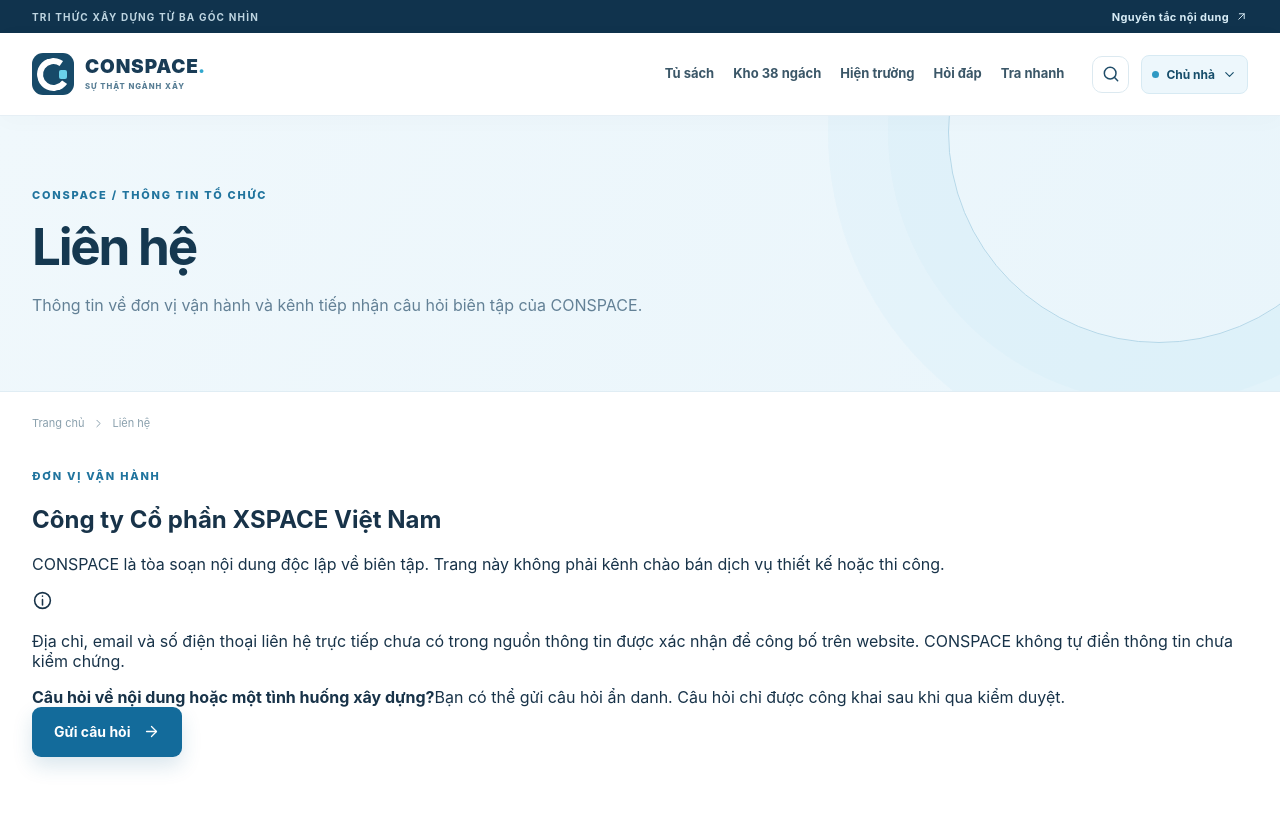
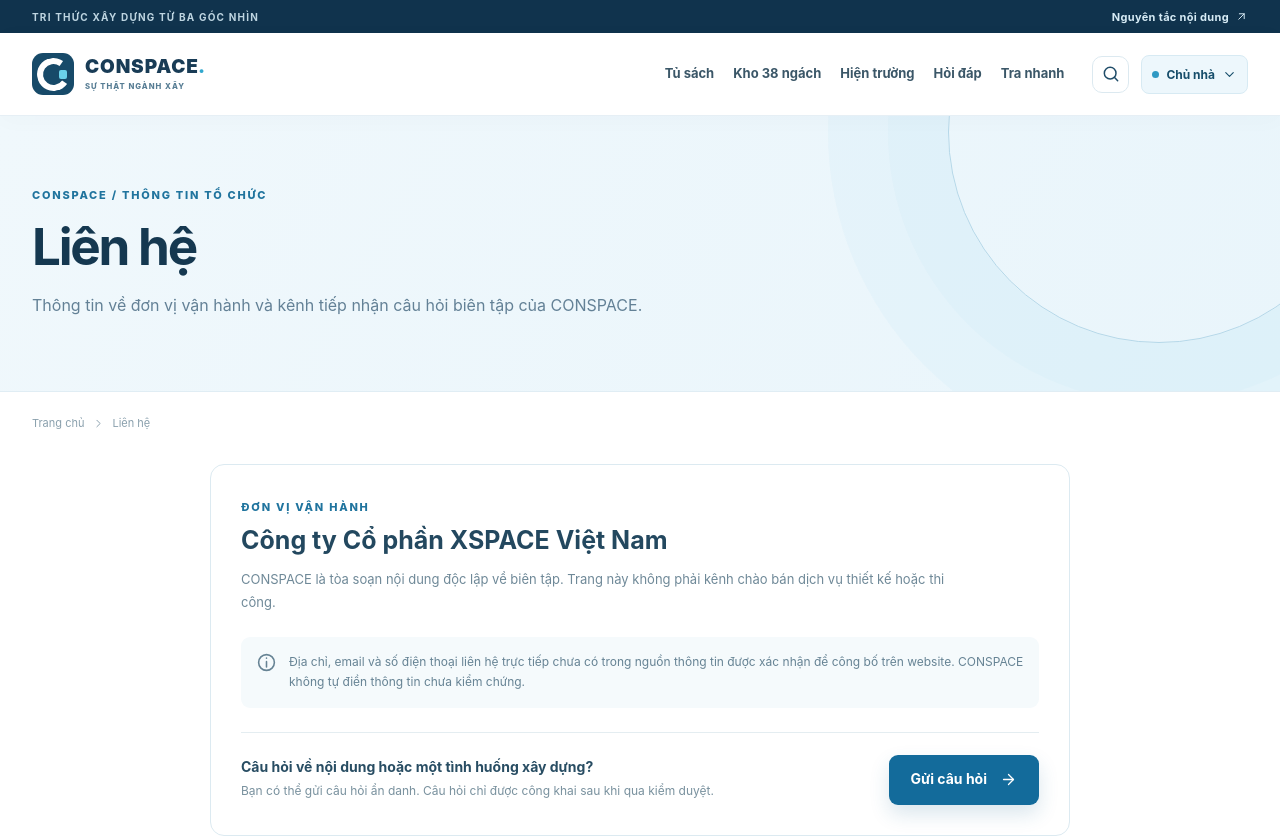
Before and after one commit to hoanglamvu04/conspace, a React (Vite) app in the folder frontend/: page /lien-he in a window 1280 px wide. Shown: the top 836 px of the page. Built offline with nearby package versions, Linux system fonts and the light colour scheme.

Commit message:
style(fe): format contact information and verified Q&A entry

```diff
--- a/frontend/src/styles.css
+++ b/frontend/src/styles.css
@@ -893,3 +893,14 @@ svg { flex-shrink: 0; }
 }
 
 .public-layer-unpublished { margin: 0; padding: 12px 14px; border-left: 3px solid #d7e6ed; background: #f7fafb; color: #8297a2; font-size: 12px; line-height: 1.65; }
+
+.public-contact-panel { max-width: 860px; margin: 0 auto 65px; padding: 30px; border: 1px solid #dceaf1; border-radius: 14px; background: #fff; }
+.public-contact-panel h2 { margin: 9px 0 10px; color: #23485f; font-size: 25px; }
+.public-contact-panel > p { max-width: 720px; color: #6f8998; font-size: 13px; line-height: 1.8; }
+.public-contact-note { display: flex; gap: 12px; align-items: flex-start; margin-top: 22px; padding: 15px; border-radius: 9px; background: #f5fafc; color: #668394; }
+.public-contact-note p { margin: 0; font-size: 12px; line-height: 1.7; }
+.public-contact-action { display: flex; justify-content: space-between; align-items: center; gap: 18px; margin-top: 24px; padding-top: 22px; border-top: 1px solid #e4edf1; }
+.public-contact-action div { display: grid; gap: 6px; }
+.public-contact-action strong { color: #284d63; font-size: 14px; }
+.public-contact-action span { color: #79919e; font-size: 12px; line-height: 1.6; }
+@media (max-width: 620px) { .public-contact-panel { padding: 20px 16px; } .public-contact-action { align-items: flex-start; flex-direction: column; } }
```
